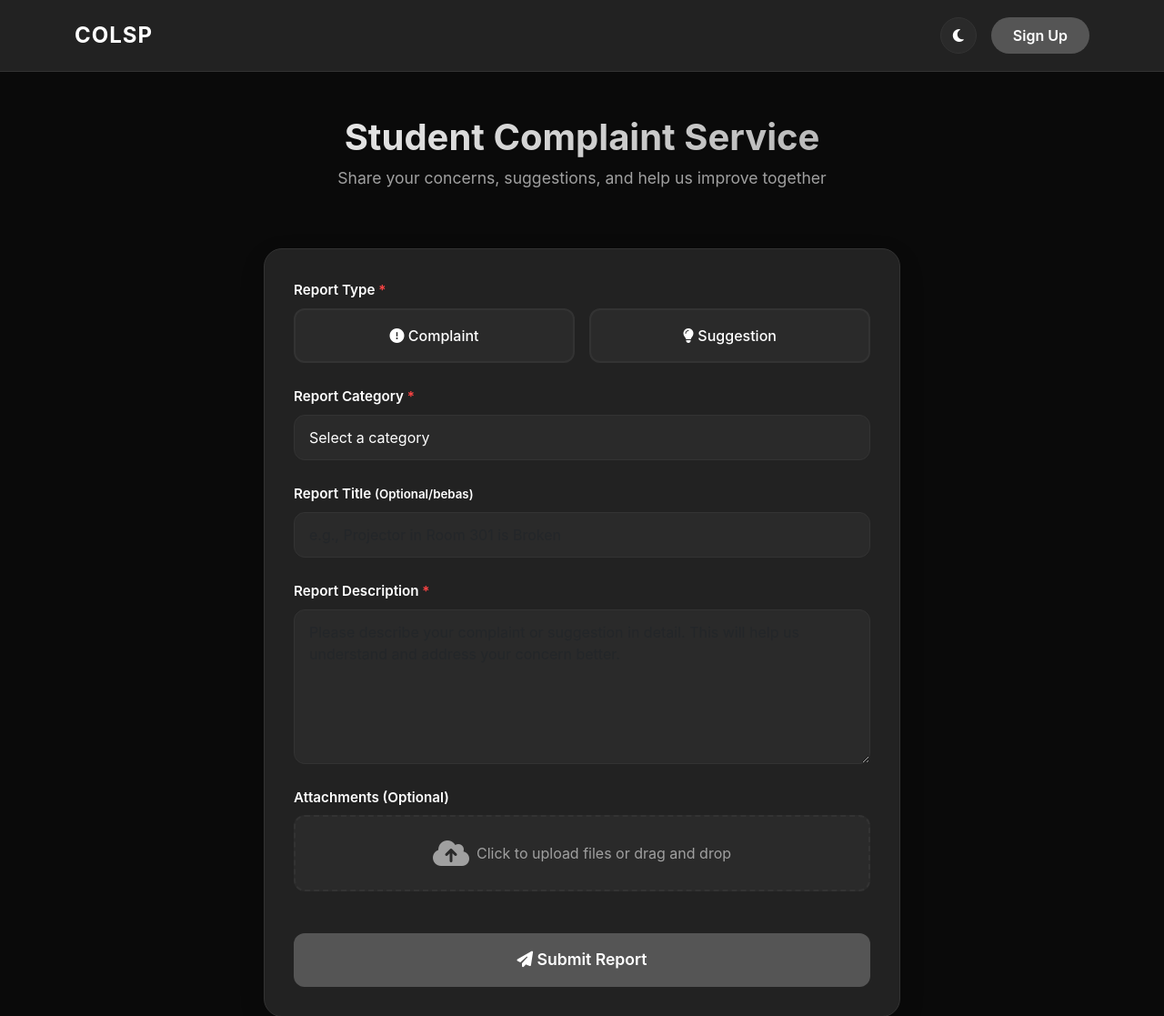
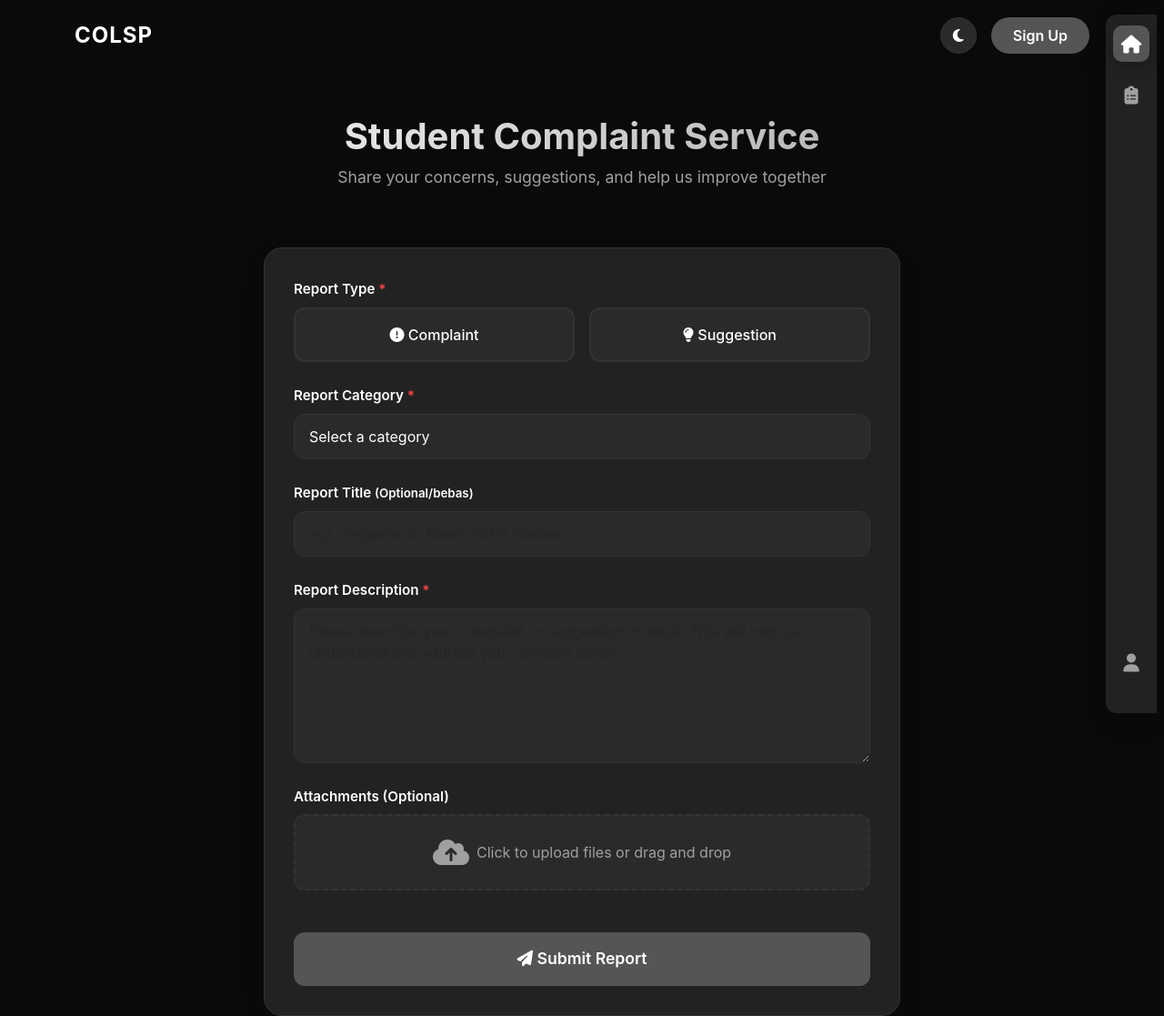
Before and after one commit to JOO-AJAAA/COLSP_student_complaint, a Django app: page / in a window 1280 px wide. Shown: the top 1117 px of the page at 91% size. Run offline with Django 4.2, Linux system fonts and the light colour scheme; some libraries are stand-ins or nearby versions.

Commit message:
add side bar

```diff
--- a/static/css/base.css
+++ b/static/css/base.css
@@ -38,8 +38,8 @@ body {
 }
 
 .navbar {
-  background: var(--bg-card);
-  border-bottom: 1px solid var(--border);
+  background: transparent;
+  border-bottom: none;
   padding: 1rem 0;
   position: sticky;
   top: 0;
@@ -295,3 +295,74 @@ textarea.form-control {
 .mb-3 {
   margin-bottom: 1.5rem !important;
 }
+
+/* Right fixed icon-only sidebar */
+.right-sidebar {
+  position: fixed;
+  right: 0;
+  top: 0;
+  height: 100vh;
+  width: 72px;
+  display: flex;
+  align-items: center;
+  justify-content: center;
+  z-index: 1050;
+  pointer-events: auto;
+}
+
+.right-nav {
+  background: var(--bg-card);
+  border-radius: 12px 0 0 12px;
+  width: 56px;
+  height: calc(100vh - 32px);
+  margin: 16px 8px;
+  padding: 12px 6px;
+  display: flex;
+  flex-direction: column;
+  align-items: center;
+  box-shadow: 0 10px 30px rgba(0, 0, 0, 0.12);
+}
+
+.right-nav .nav-item {
+  color: var(--text-secondary);
+  width: 40px;
+  height: 40px;
+  display: inline-flex;
+  align-items: center;
+  justify-content: center;
+  border-radius: 10px;
+  text-decoration: none;
+  transition: background-color 120ms ease, color 120ms ease,
+    transform 120ms ease;
+}
+
+.right-nav .nav-item + .nav-item {
+  margin-top: 10px;
+}
+
+.right-nav .nav-item:hover {
+  background: rgba(255, 255, 255, 0.03);
+  color: var(--text-primary);
+  transform: translateY(-3px);
+}
+
+.right-nav .nav-item.active {
+  background: var(--accent);
+  color: white;
+  box-shadow: 0 6px 18px rgba(0, 0, 0, 0.25);
+}
+
+.right-nav .nav-spacer {
+  flex: 1 1 auto;
+}
+
+/* brief visual click effect on icons (very fast) */
+.right-nav .nav-item.nav-click {
+  background: rgba(255, 255, 255, 0.08);
+}
+
+@media (max-width: 900px) {
+  .right-sidebar {
+    display: none;
+  }
+}
--- a/templates/base.html
+++ b/templates/base.html
@@ -1,16 +1,22 @@
 <!DOCTYPE html>
 <html lang="en">
-<head>
-    <meta charset="UTF-8">
-    <meta name="viewport" content="width=device-width, initial-scale=1.0">
+  <head>
+    <meta charset="UTF-8" />
+    <meta name="viewport" content="width=device-width, initial-scale=1.0" />
     <title>{{title}}</title>
-    <link href="https://cdnjs.cloudflare.com/ajax/libs/bootstrap/5.3.2/css/bootstrap.min.css" rel="stylesheet">
-    <link href="https://cdnjs.cloudflare.com/ajax/libs/font-awesome/6.4.2/css/all.min.css" rel="stylesheet">
+    <link
+      href="https://cdnjs.cloudflare.com/ajax/libs/bootstrap/5.3.2/css/bootstrap.min.css"
+      rel="stylesheet"
+    />
+    <link
+      href="https://cdnjs.cloudflare.com/ajax/libs/font-awesome/6.4.2/css/all.min.css"
+      rel="stylesheet"
+    />
     {% block style_page%}{% endblock %}
-</head>
-<body data-theme="dark">
-  {% block content %} {% endblock %}
+  </head>
+  <body data-theme="dark">
+    {% include 'includes/sidebar.html' %} {% block content %} {% endblock %}
     <script src="https://cdnjs.cloudflare.com/ajax/libs/bootstrap/5.3.2/js/bootstrap.bundle.min.js"></script>
     {% block logic_script_page%}{% endblock %}
-</body>
+  </body>
 </html>
--- /dev/null
+++ b/templates/includes/sidebar.html
@@ -0,0 +1,26 @@
+<aside class="right-sidebar" aria-label="Primary navigation">
+  <nav class="right-nav d-flex flex-column align-items-center">
+    <a href="/" class="nav-item" title="Home" aria-label="Home">
+      <i class="fas fa-home fa-lg"></i>
+    </a>
+    <a
+      href="/reports/"
+      class="nav-item mt-3"
+      title="Reports"
+      aria-label="Reports"
+    >
+      <i class="fas fa-clipboard-list fa-lg"></i>
+    </a>
+
+    <div class="nav-spacer"></div>
+
+    <a
+      href="/profile/"
+      class="nav-item mb-3"
+      title="Profile"
+      aria-label="Profile"
+    >
+      <i class="fas fa-user fa-lg"></i>
+    </a>
+  </nav>
+</aside>
```
Also changed, not shown: static/js/base.js (+36 -0 lines).
